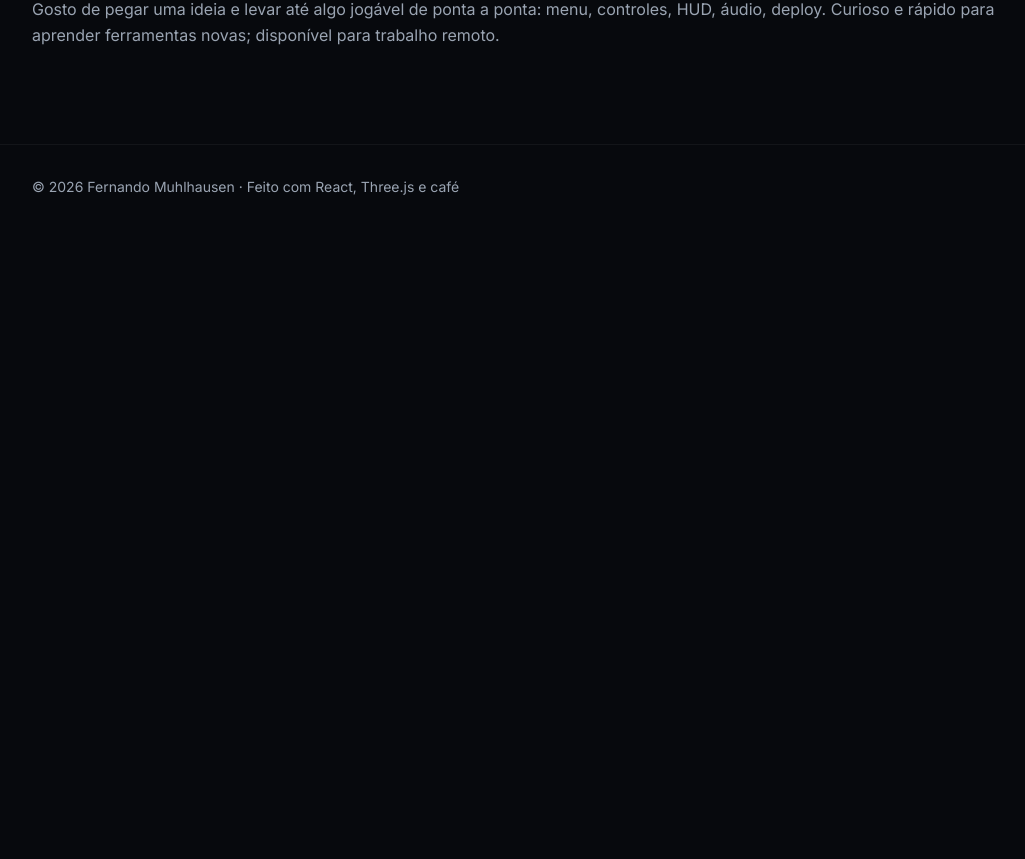
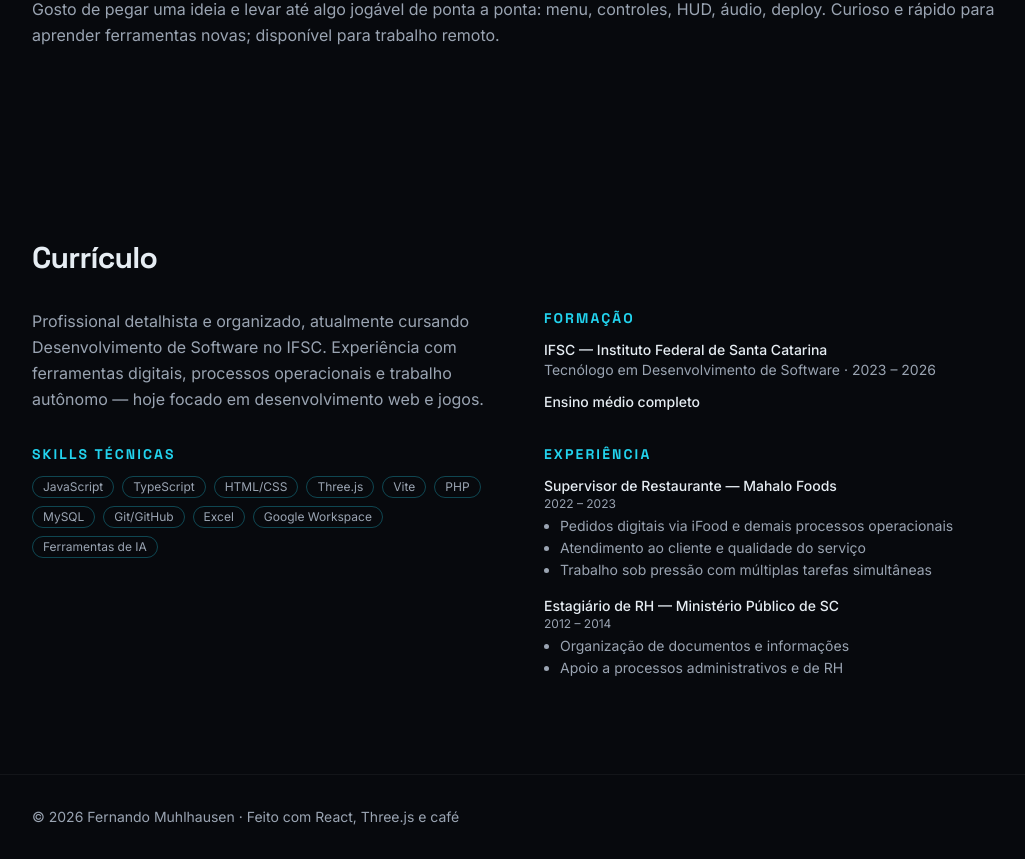
Before and after one commit to fernandomuhlhausen/portfolio, a React (Vite) app: page / in a window 1280 px wide. Shown: the part 1512-2371 px from the top of the page, without its empty margins (116-1141 px from the left). Before the commit the page ends 1741 px from the top, so only its background shows below. Built offline with nearby package versions, Linux system fonts and the light colour scheme.

Commit message:
feat: seção de currículo curado

```diff
--- a/src/App.tsx
+++ b/src/App.tsx
@@ -2,6 +2,7 @@ import Header from './components/Header'
 import Hero from './components/Hero'
 import Games from './components/Games'
 import About from './components/About'
+import Resume from './components/Resume'
 import Footer from './components/Footer'
 
 export default function App() {
@@ -12,6 +13,7 @@ export default function App() {
         <Hero />
         <Games />
         <About />
+        <Resume />
       </main>
       <Footer />
     </div>
--- /dev/null
+++ b/src/components/Resume.tsx
@@ -0,0 +1,74 @@
+import Section from './Section'
+import { RESUME } from '../data/content'
+
+export default function Resume() {
+  return (
+    <Section id="curriculo" title="Currículo">
+      <div className="grid gap-10 sm:grid-cols-2">
+        <div className="space-y-8">
+          <p className="leading-relaxed text-ink-muted">{RESUME.summary}</p>
+          <div>
+            <h3 className="mb-3 font-display text-sm font-semibold tracking-[0.15em] text-accent uppercase">
+              Skills técnicas
+            </h3>
+            <ul className="flex flex-wrap gap-2">
+              {RESUME.skills.map((skill) => (
+                <li
+                  key={skill}
+                  className="rounded-full border border-accent/30 px-2.5 py-0.5 text-xs text-ink-muted"
+                >
+                  {skill}
+                </li>
+              ))}
+            </ul>
+          </div>
+        </div>
+
+        <div className="space-y-8">
+          <div>
+            <h3 className="mb-3 font-display text-sm font-semibold tracking-[0.15em] text-accent uppercase">
+              Formação
+            </h3>
+            <ul className="space-y-3">
+              {RESUME.education.map((item) => (
+                <li key={item.institution}>
+                  <p className="text-sm font-medium text-ink">
+                    {item.institution}
+                  </p>
+                  {item.course && (
+                    <p className="text-sm text-ink-muted">
+                      {item.course} · {item.period}
+                    </p>
+                  )}
+                </li>
+              ))}
+            </ul>
+          </div>
+
+          <div>
+            <h3 className="mb-3 font-display text-sm font-semibold tracking-[0.15em] text-accent uppercase">
+              Experiência
+            </h3>
+            <ul className="space-y-4">
+              {RESUME.experience.map((item) => (
+                <li key={item.company}>
+                  <p className="text-sm font-medium text-ink">
+                    {item.role} — {item.company}
+                  </p>
+                  <p className="text-xs text-ink-muted">{item.period}</p>
+                  <ul className="mt-1 list-disc space-y-0.5 pl-4">
+                    {item.bullets.map((bullet) => (
+                      <li key={bullet} className="text-sm text-ink-muted">
+                        {bullet}
+                      </li>
+                    ))}
+                  </ul>
+                </li>
+              ))}
+            </ul>
+          </div>
+        </div>
+      </div>
+    </Section>
+  )
+}
--- /dev/null
+++ b/src/data/content.ts
@@ -0,0 +1,46 @@
+export const RESUME = {
+  summary:
+    'Profissional detalhista e organizado, atualmente cursando Desenvolvimento de Software no IFSC. Experiência com ferramentas digitais, processos operacionais e trabalho autônomo — hoje focado em desenvolvimento web e jogos.',
+  skills: [
+    'JavaScript',
+    'TypeScript',
+    'HTML/CSS',
+    'Three.js',
+    'Vite',
+    'PHP',
+    'MySQL',
+    'Git/GitHub',
+    'Excel',
+    'Google Workspace',
+    'Ferramentas de IA',
+  ],
+  education: [
+    {
+      institution: 'IFSC — Instituto Federal de Santa Catarina',
+      course: 'Tecnólogo em Desenvolvimento de Software',
+      period: '2023 – 2026',
+    },
+    { institution: 'Ensino médio completo', course: '', period: '' },
+  ],
+  experience: [
+    {
+      role: 'Supervisor de Restaurante',
+      company: 'Mahalo Foods',
+      period: '2022 – 2023',
+      bullets: [
+        'Pedidos digitais via iFood e demais processos operacionais',
+        'Atendimento ao cliente e qualidade do serviço',
+        'Trabalho sob pressão com múltiplas tarefas simultâneas',
+      ],
+    },
+    {
+      role: 'Estagiário de RH',
+      company: 'Ministério Público de SC',
+      period: '2012 – 2014',
+      bullets: [
+        'Organização de documentos e informações',
+        'Apoio a processos administrativos e de RH',
+      ],
+    },
+  ],
+}
```
Also changed, not shown: 2 other files (tests, documents, lock files or other folders).
